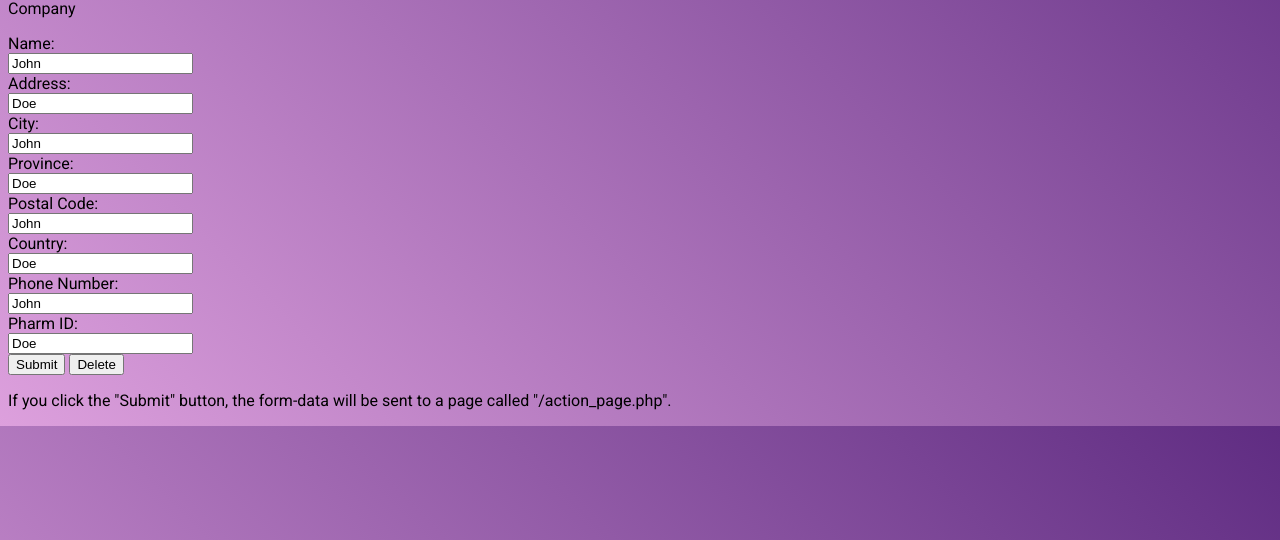
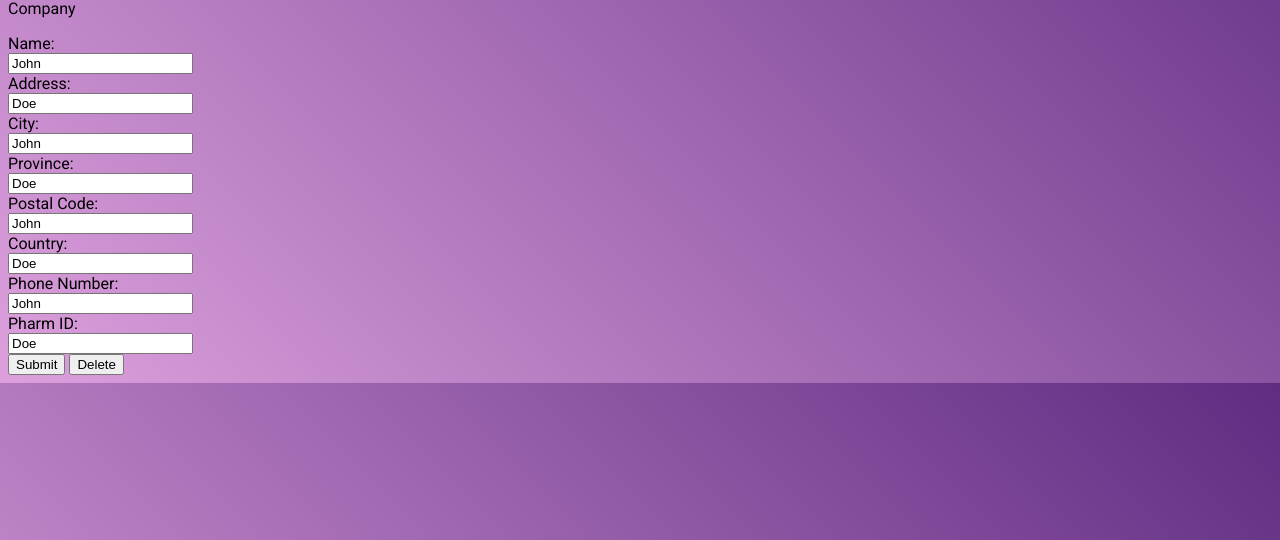
Before and after one commit to Azoies1/DB_website, a Flask app: page /addEntry in a window 1280 px wide. Shown: the part 260-800 px from the top of the page. Run offline with Flask 2, Linux system fonts and the light colour scheme.

Commit message:
Update addentry.html

```diff
--- a/templates/addentry.html
+++ b/templates/addentry.html
@@ -259,7 +259,5 @@
 </form>
 </div>
 
-<p>If you click the "Submit" button, the form-data will be sent to a page called "/action_page.php".</p>
-
 </body>
 </html>
```
